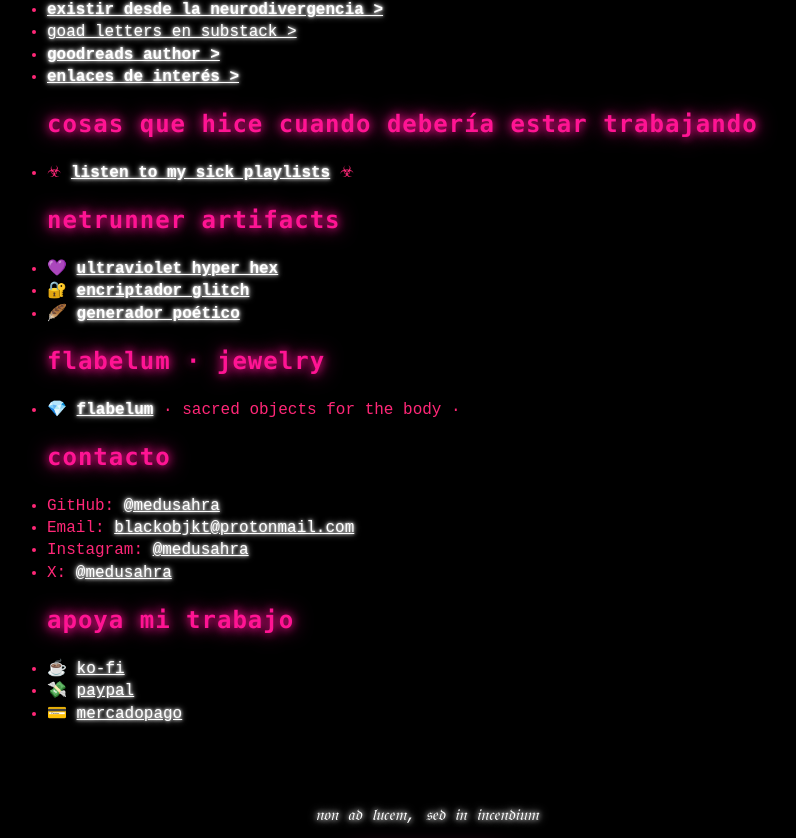
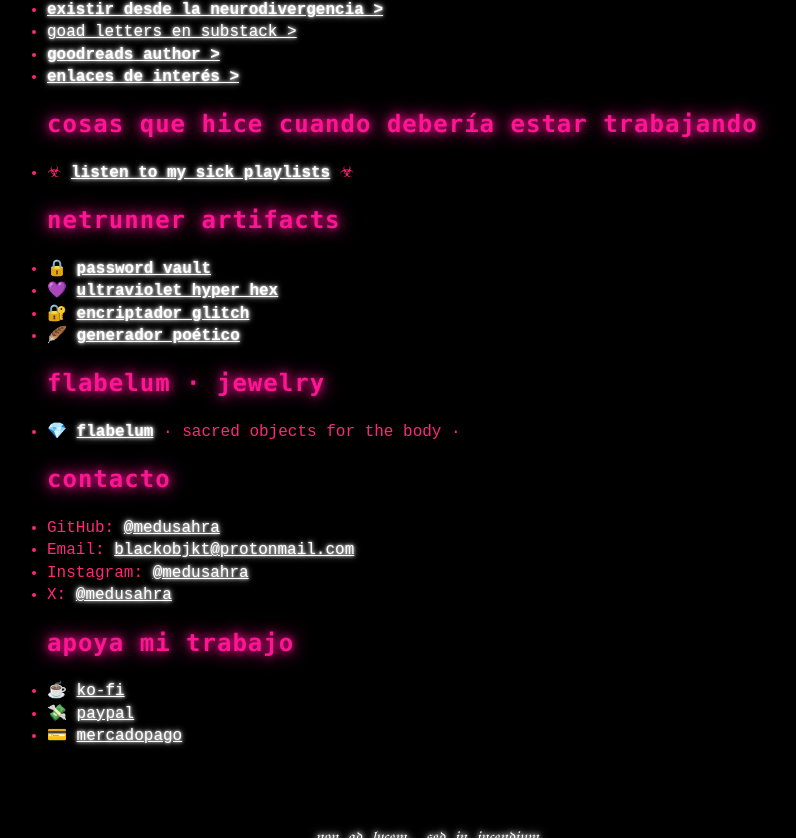
Before and after one commit to medusahra/medusahra.github.io, a Jekyll site: the page built from index.md, in a window 1280 px wide and 900 px high, scrolled down 959 px, cut to the strip 0-838 px from the top of the window. Shown: the whole strip, without its empty margins (213-1009 px from the left). Built offline with Jekyll 4.4.1, drawn with Linux system fonts in a browser that asks for light colours.

Commit message:
Update index.md

```diff
--- a/index.md
+++ b/index.md
@@ -39,6 +39,7 @@ Escribo filosofía, ensayo, crítica cultural y poemas quasi-ensayísticos vagam
 ## cosas que hice cuando debería estar trabajando
 - ☣ **<a href="https://open.spotify.com/user/oer0flire345iy1g4vaifowzc/playlists" target="_blank">listen to my sick playlists</a>** ☣
 ## netrunner artifacts
+- 🔒 **[password vault](/2025/11/23/password-vault.html)**
 - 💜 **[ultraviolet hyper hex](/2025/11/21/ultraviolet.html)**
 - 🔐 **[encriptador glitch](/2025/11/21/encriptador-glitch.html)**
 - 🪶 **[generador poético](/2025/11/21/generador-poemas.html)**
```
